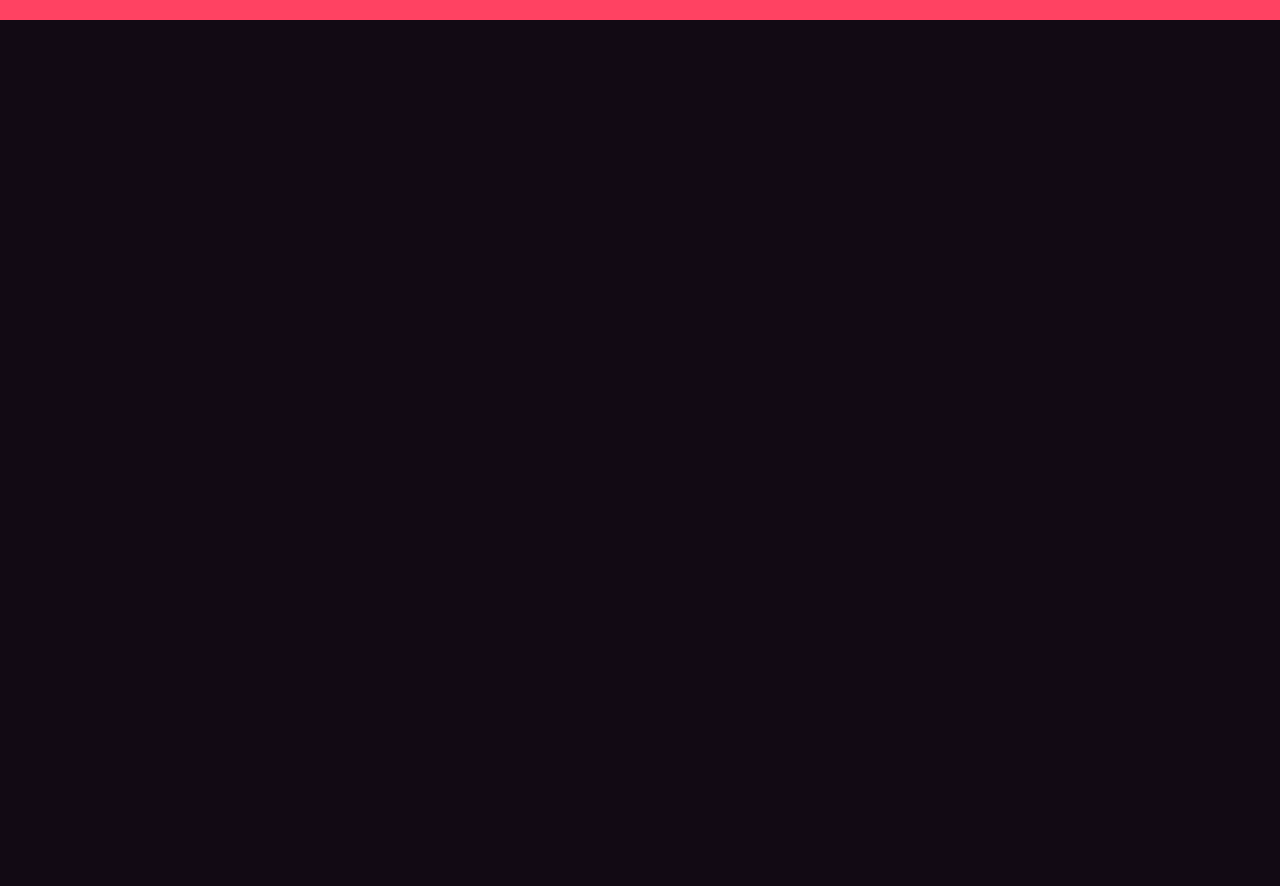
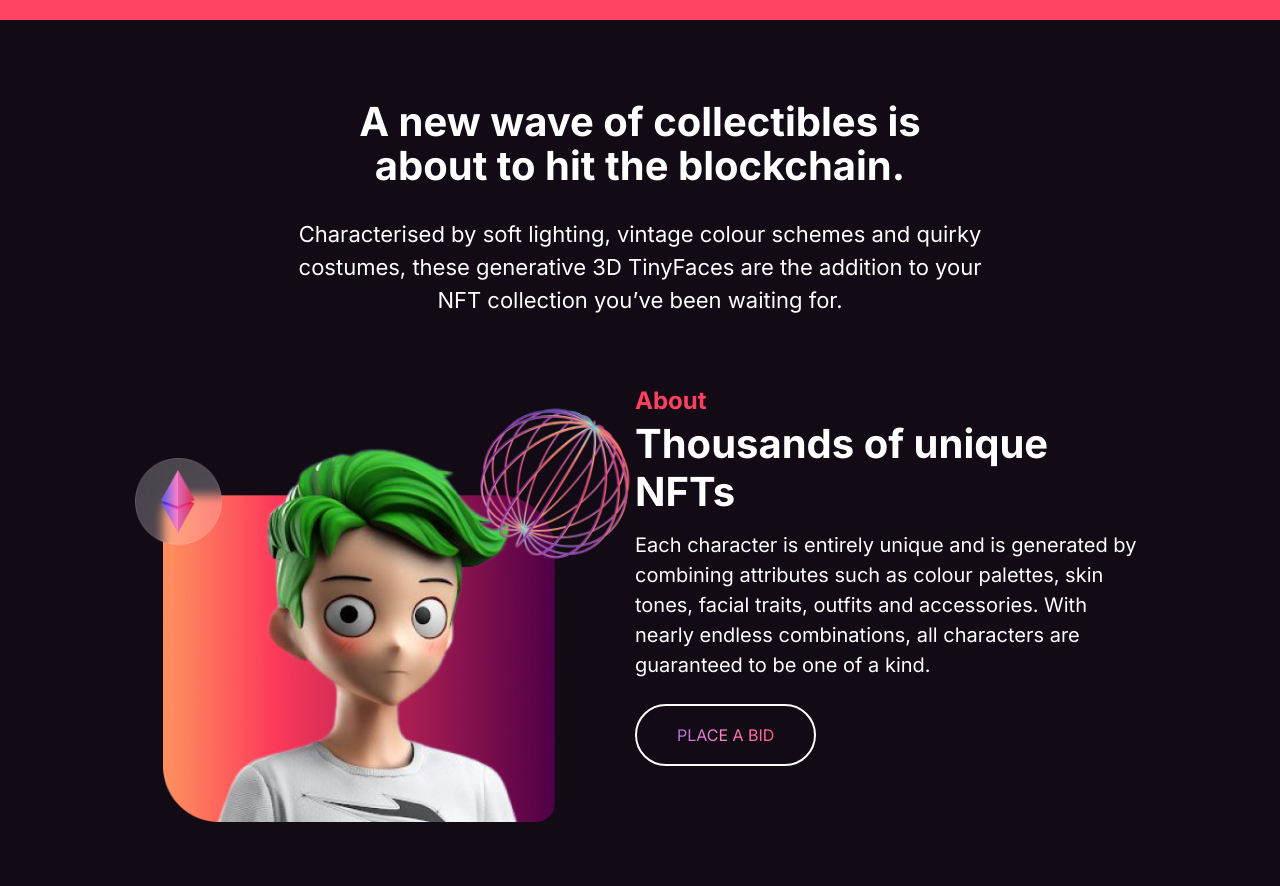
Before and after one commit to IlyaLogonow/Landing-Page-NFT, a plain HTML site: page index.html in a window 1280 px wide. Shown: the part 994-1880 px from the top of the page. Before the commit the page ends 1014 px from the top, so only its background shows below. Drawn offline with nearby package versions, Linux system fonts and the light colour scheme.

Commit message:
Made an adaptation for the 'about' block

```diff
--- a/css/main.css
+++ b/css/main.css
@@ -485,6 +485,7 @@ body {
 /*brands-end*/
 
 /*about*/
+/* Общие стили */
 .about {
     min-height: 1482px;
 }
@@ -589,6 +590,204 @@ body {
         transform: translateX(10px);
     }
 }
+
+/* Смартфоны (320px и выше) */
+@media (max-width: 479px) {
+    .about {
+        min-height: auto;
+    }
+
+    .about__container {
+        padding: 0 10px;
+    }
+
+    .about__title {
+        font-size: 24px;
+        margin-top: 20px;
+        margin-bottom: 10px;
+    }
+
+    .about__subtitle {
+        font-size: 16px;
+        margin-bottom: 30px;
+    }
+
+    .about__cart {
+        flex-direction: column;
+        align-items: center;
+        min-height: auto;
+    }
+
+    .unique-nfts__img, .secure__img {
+        width: 100%;
+        height: auto;
+    }
+
+    .about__content h3 {
+        font-size: 18px;
+    }
+
+    .about__content p:nth-child(2) {
+        font-size: 24px;
+    }
+
+    .about__content p:nth-child(3) {
+        font-size: 14px;
+    }
+
+    .about__content button {
+        padding: 10px 20px;
+    }
+
+    .about__img-bottom {
+        height: auto;
+    }
+}
+
+/* Планшеты (768px и выше) */
+@media (min-width: 768px) {
+    .about__container {
+        padding: 0 20px;
+    }
+
+    .about__title {
+        font-size: 32px;
+        margin-top: 40px;
+        margin-bottom: 20px;
+    }
+
+    .about__subtitle {
+        font-size: 18px;
+        margin-bottom: 50px;
+    }
+
+    .about__cart {
+        flex-direction: row;
+        align-items: flex-start;
+    }
+
+    .unique-nfts__img, .secure__img {
+        width: 400px;
+        height: auto;
+    }
+
+    .about__content h3 {
+        font-size: 20px;
+    }
+
+    .about__content p:nth-child(2) {
+        font-size: 32px;
+    }
+
+    .about__content p:nth-child(3) {
+        font-size: 16px;
+    }
+
+    .about__content button {
+        padding: 15px 30px;
+    }
+
+    .about__img-bottom {
+        height: auto;
+    }
+}
+
+/* Нетбуки (1024px и выше) */
+@media (min-width: 1024px) {
+    .about__container {
+        padding: 0 30px;
+    }
+
+    .about__title {
+        font-size: 36px;
+        margin-top: 60px;
+        margin-bottom: 25px;
+    }
+
+    .about__subtitle {
+        font-size: 20px;
+        margin-bottom: 60px;
+    }
+
+    .about__cart {
+        flex-direction: row;
+        align-items: flex-start;
+    }
+
+    .unique-nfts__img, .secure__img {
+        width: 450px;
+        height: auto;
+    }
+
+    .about__content h3 {
+        font-size: 22px;
+    }
+
+    .about__content p:nth-child(2) {
+        font-size: 36px;
+    }
+
+    .about__content p:nth-child(3) {
+        font-size: 18px;
+    }
+
+    .about__content button {
+        padding: 18px 35px;
+    }
+
+    .about__img-bottom {
+        height: auto;
+    }
+}
+
+/* Мониторы (1280px и выше) */
+@media (min-width: 1280px) {
+    .about__container {
+        padding: 0 40px;
+    }
+
+    .about__title {
+        font-size: 40px;
+        margin-top: 80px;
+        margin-bottom: 30px;
+    }
+
+    .about__subtitle {
+        font-size: 22px;
+        margin-bottom: 70px;
+    }
+
+    .about__cart {
+        flex-direction: row;
+        align-items: flex-start;
+    }
+
+    .unique-nfts__img, .secure__img {
+        width: 500px;
+        height: auto;
+    }
+
+    .about__content h3 {
+        font-size: 24px;
+    }
+
+    .about__content p:nth-child(2) {
+        font-size: 40px;
+    }
+
+    .about__content p:nth-child(3) {
+        font-size: 20px;
+    }
+
+    .about__content button {
+        padding: 20px 40px;
+    }
+
+    .about__img-bottom {
+        height: auto;
+    }
+}
+
 /*about-end*/
 
 /*slider*/
--- a/index.html
+++ b/index.html
@@ -68,7 +68,7 @@
             </div>
         </section>
 
-        <!-- <section class="about">
+        <section class="about">
             <div class="about__container">
                 <div class="about__text">
                     <h2 class="about__title">A new wave of collectibles is about to hit the blockchain.</h2>
@@ -96,7 +96,7 @@
             <div class="about__img-bottom">
                 <img src="img/about/about-bottom-img.png" alt="img">
             </div>
-        </section> -->
+        </section>
 
         <!-- <section class="slider">
             <div class="slider__title">
--- a/js/script.js
+++ b/js/script.js
@@ -15,13 +15,7 @@ document.addEventListener('DOMContentLoaded', function() {
       burger.classList.toggle('active');
   });
 });
-
 /*HEADER-END*/
-
-var swiper = new Swiper(".mySwiper", {
-  slidesPerView: 4,
-  spaceBetween: 30,
-});
 
 document.addEventListener('DOMContentLoaded', function() {
   const toggleHeaders = document.querySelectorAll('.toggle-header');
```
Lines whose indentation alone changed are shown as unchanged.
